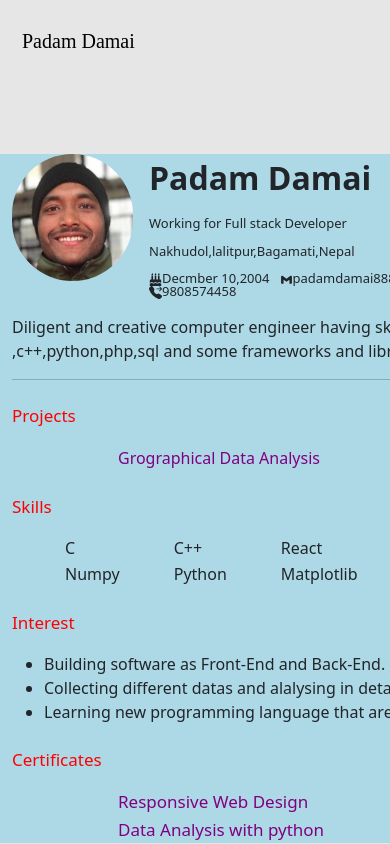
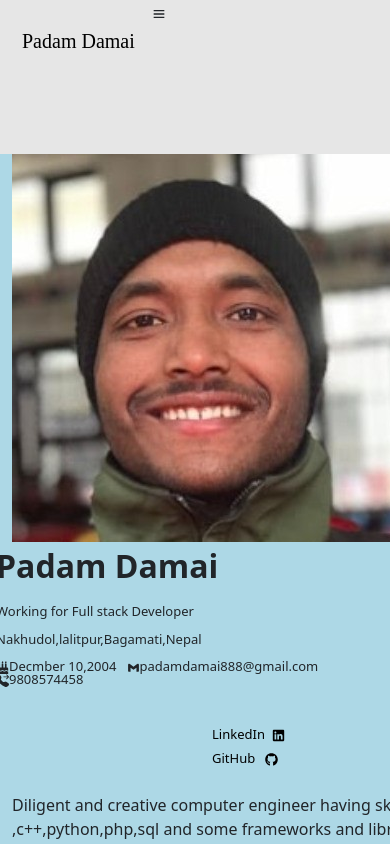
Before and after one commit to padamdamai/my_portfolio, a React (Create React App) app: page /resume in a window 390 px wide. Shown: the top 844 px of the page. Built offline with nearby package versions, Linux system fonts and the light colour scheme.

Commit message:
made responsive

```diff
--- a/src/Components/Navbar.js
+++ b/src/Components/Navbar.js
@@ -1,19 +1,29 @@
 	import React from "react"
   import {Link } from "react-router-dom";
+  import {BiMenu} from "react-icons/bi"
 
 
 export default function Navbar(){
+
+ const[toggleMenu,setToggleMenu] = React.useState(false);
+
 	return <div>
 	<div className="topnav">
   <Link className="name_user" to="/">Padam Damai</Link>
-  <div className="topnav-right">
+  <div className={toggleMenu ? "topnav-right":"hide_menu_bar"} style={{float:"right"}}>
 
     <Link to="resume">Resume</Link>
     <Link to="projects">Project</Link>
     <Link to="contact">Contact</Link>
   </div>
+
+  <div className="icons_menuAndCross">
+     <BiMenu  className="menu_bar" onClick={()=>{setToggleMenu((previousValue)=>(!previousValue))}} />
+  </div >
 </div>
 
 
 	</div>
 }
+
+{/* setToggleMenu(previousValue => (!previousValue)) */}
--- a/src/Components/Resume.js
+++ b/src/Components/Resume.js
@@ -8,26 +8,20 @@ import {BsFillTelephoneForwardFill} from "react-icons/bs"
 
 
 
-const styled = {
-	height:127,width:121,borderRadius:64,marginRight:32
-}
-const head = {
-	display:"flex",marginTop:91
-}
 
 export default function Resume(){
 
 	return <>
 	<div className="container">
-		<div style={head}>
-			<div><img style={styled}src="pdn.jpeg" alt="padamdamai"/></div>
+		<div className="inner_container">
+			<div><img  className="user_image_padam" src="pdn.jpeg" alt="padamdamai"/></div>
 
 			<div className="head_top_content">
 				<p className="portfolio_user">Padam Damai </p>
 				<div className = "short_information">
 					<p>Working for Full stack Developer   </p>
 					<p> Nakhudol,lalitpur,Bagamati,Nepal</p>
-					<p><FaBirthdayCake/>Decmber 10,2004  &nbsp; <BiLogoGmail/>padamdamai888@gmail.com   &nbsp;<BsFillTelephoneForwardFill/>9808574458</p>
+					<p className="icons_container"><FaBirthdayCake/>Decmber 10,2004  &nbsp; <BiLogoGmail/>padamdamai888@gmail.com   &nbsp;<BsFillTelephoneForwardFill/>9808574458</p>
 
 				</div>
 			</div>
@@ -42,7 +36,7 @@ export default function Resume(){
 Diligent and creative computer engineer having skills in different programming language like c
 ,c++,python,php,sql and some frameworks and libraries like React ,Django,matplotlib and numby .
 		</div>
-		<hr/>
+		<hr className="horizontal_line"/>
 
 
 		<div className="project">
```
